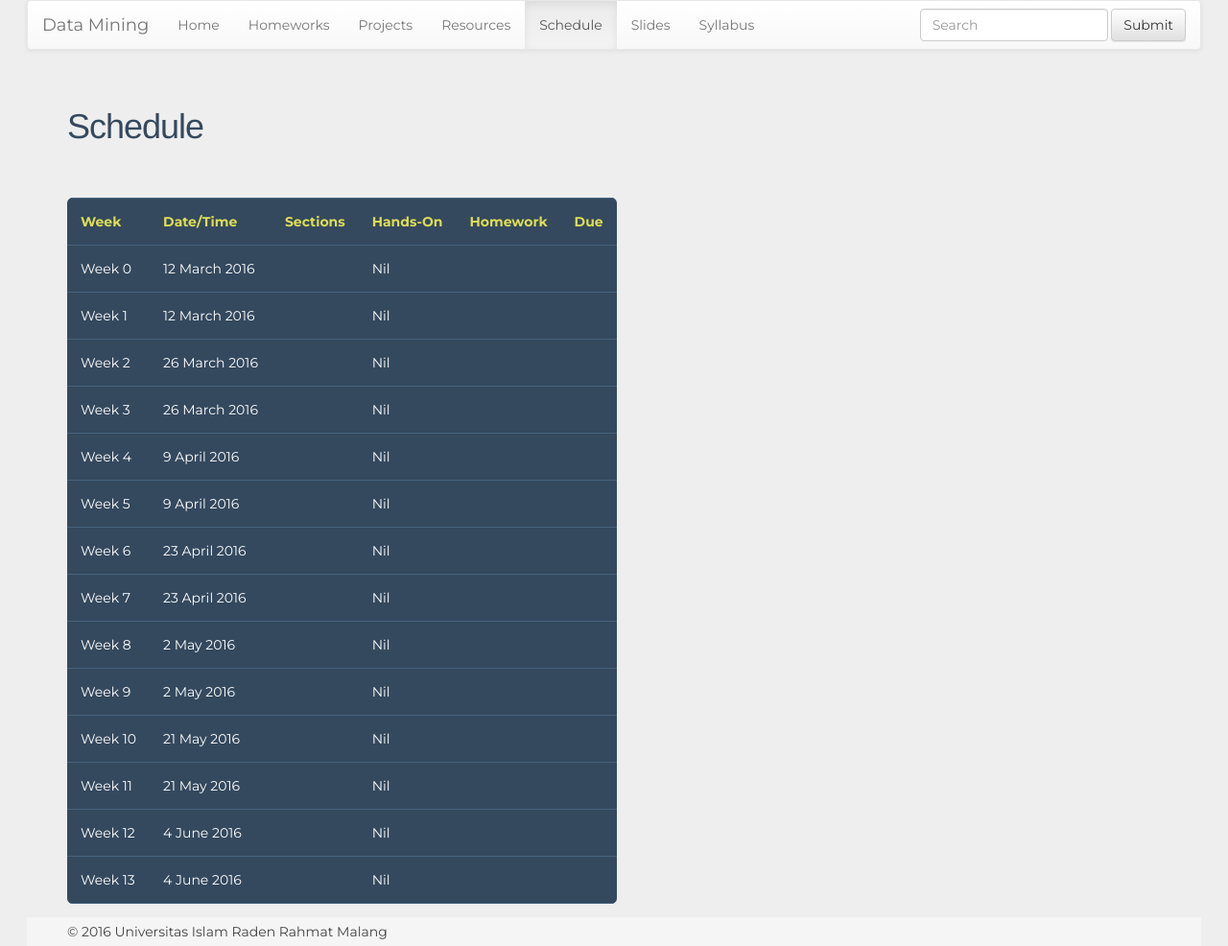
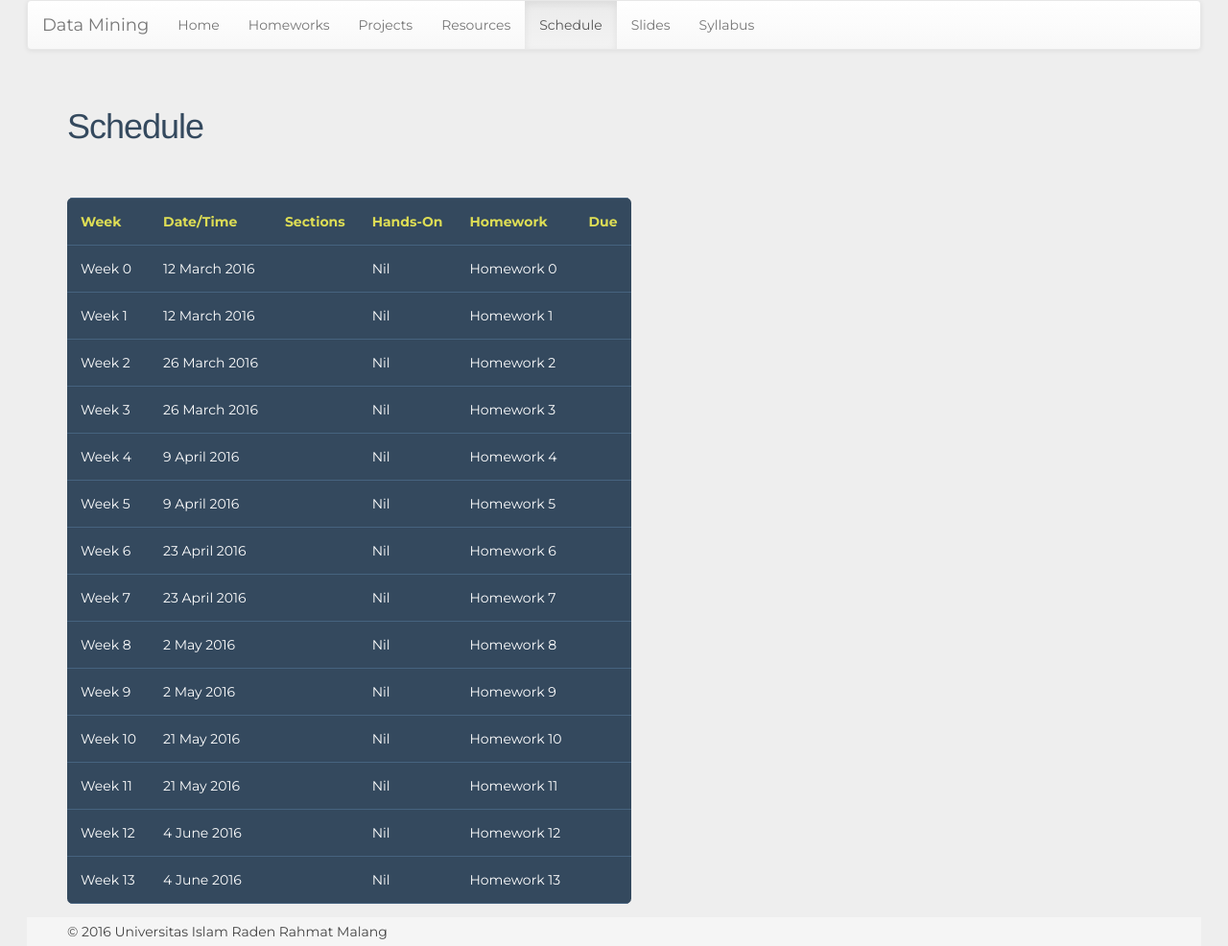
Before and after one commit to ftik-unira/dm2016, a Jekyll site: the page built from schedule.html, in a window 1280 px wide. Shown: the whole page at 96% size. Built offline with Jekyll 4.4.1, drawn with Linux system fonts in a browser that asks for light colours; nearby versions of some CDN libraries.

Commit message:
Added homework desc in schedule

```diff
--- a/_includes/themes/bootstrap-3/default.html
+++ b/_includes/themes/bootstrap-3/default.html
@@ -63,12 +63,6 @@
             {% assign group = 'navigation' %}
             {% include JB/pages_list %}
           </ul>
-          <form class="navbar-form navbar-right" role="search">
-            <div class="form-group">
-              <input type="text" class="form-control" placeholder="Search">
-            </div>
-            <button type="submit" class="btn btn-default">Submit</button>
-          </form>
         </div><!-- /.navbar-collapse -->
       </nav>
 
--- a/schedule.html
+++ b/schedule.html
@@ -17,7 +17,7 @@ group: navigation
     <td data-th="Date/Time">12 March 2016</td>
     <td data-th="Sections"></td>
     <td data-th="Hands-On">Nil</td>
-    <td data-th="Homework"></td>
+    <td data-th="Homework">Homework 0</td>
     <td data-th="Due"></td>
   </tr>
   <tr>
@@ -25,7 +25,7 @@ group: navigation
     <td data-th="Date/Time">12 March 2016</td>
     <td data-th="Sections"></td>
     <td data-th="Hands-On">Nil</td>
-    <td data-th="Homework"></td>
+    <td data-th="Homework">Homework 1</td>
     <td data-th="Due"></td>
   </tr>
   <tr>
@@ -33,7 +33,7 @@ group: navigation
     <td data-th="Date/Time">26 March 2016</td>
     <td data-th="Sections"></td>
     <td data-th="Hands-On">Nil</td>
-    <td data-th="Homework"></td>
+    <td data-th="Homework">Homework 2</td>
     <td data-th="Due"></td>
   </tr>
   <tr>
@@ -41,7 +41,7 @@ group: navigation
     <td data-th="Date/Time">26 March 2016</td>
     <td data-th="Sections"></td>
     <td data-th="Hands-On">Nil</td>
-    <td data-th="Homework"></td>
+    <td data-th="Homework">Homework 3</td>
     <td data-th="Due"></td>
   </tr>
   <tr>
@@ -49,7 +49,7 @@ group: navigation
     <td data-th="Date/Time">9 April 2016</td>
     <td data-th="Sections"></td>
     <td data-th="Hands-On">Nil</td>
-    <td data-th="Homework"></td>
+    <td data-th="Homework">Homework 4</td>
     <td data-th="Due"></td>
   </tr>
   <tr>
@@ -57,7 +57,7 @@ group: navigation
     <td data-th="Date/Time">9 April 2016</td>
     <td data-th="Sections"></td>
     <td data-th="Hands-On">Nil</td>
-    <td data-th="Homework"></td>
+    <td data-th="Homework">Homework 5</td>
     <td data-th="Due"></td>
   </tr>
   <tr>
@@ -65,7 +65,7 @@ group: navigation
     <td data-th="Date/Time">23 April 2016</td>
     <td data-th="Sections"></td>
     <td data-th="Hands-On">Nil</td>
-    <td data-th="Homework"></td>
+    <td data-th="Homework">Homework 6</td>
     <td data-th="Due"></td>
   </tr>
   <tr>
@@ -73,7 +73,7 @@ group: navigation
     <td data-th="Date/Time">23 April 2016</td>
     <td data-th="Sections"></td>
     <td data-th="Hands-On">Nil</td>
-    <td data-th="Homework"></td>
+    <td data-th="Homework">Homework 7</td>
     <td data-th="Due"></td>
   </tr>
   <tr>
@@ -81,7 +81,7 @@ group: navigation
     <td data-th="Date/Time">2 May 2016</td>
     <td data-th="Sections"></td>
     <td data-th="Hands-On">Nil</td>
-    <td data-th="Homework"></td>
+    <td data-th="Homework">Homework 8</td>
     <td data-th="Due"></td>
   </tr>
   <tr>
@@ -89,7 +89,7 @@ group: navigation
     <td data-th="Date/Time">2 May 2016</td>
     <td data-th="Sections"></td>
     <td data-th="Hands-On">Nil</td>
-    <td data-th="Homework"></td>
+    <td data-th="Homework">Homework 9</td>
     <td data-th="Due"></td>
   </tr>
   <tr>
@@ -97,7 +97,7 @@ group: navigation
     <td data-th="Date/Time">21 May 2016</td>
     <td data-th="Sections"></td>
     <td data-th="Hands-On">Nil</td>
-    <td data-th="Homework"></td>
+    <td data-th="Homework">Homework 10</td>
     <td data-th="Due"></td>
   </tr>
   <tr>
@@ -105,7 +105,7 @@ group: navigation
     <td data-th="Date/Time">21 May 2016</td>
     <td data-th="Sections"></td>
     <td data-th="Hands-On">Nil</td>
-    <td data-th="Homework"></td>
+    <td data-th="Homework">Homework 11</td>
     <td data-th="Due"></td>
   </tr>
   <tr>
@@ -113,7 +113,7 @@ group: navigation
     <td data-th="Date/Time">4 June 2016</td>
     <td data-th="Sections"></td>
     <td data-th="Hands-On">Nil</td>
-    <td data-th="Homework"></td>
+    <td data-th="Homework">Homework 12</td>
     <td data-th="Due"></td>
   </tr>
   <tr>
@@ -121,7 +121,7 @@ group: navigation
     <td data-th="Date/Time">4 June 2016</td>
     <td data-th="Sections"></td>
     <td data-th="Hands-On">Nil</td>
-    <td data-th="Homework"></td>
+    <td data-th="Homework">Homework 13</td>
     <td data-th="Due"></td>
   </tr>
 </table>
```
